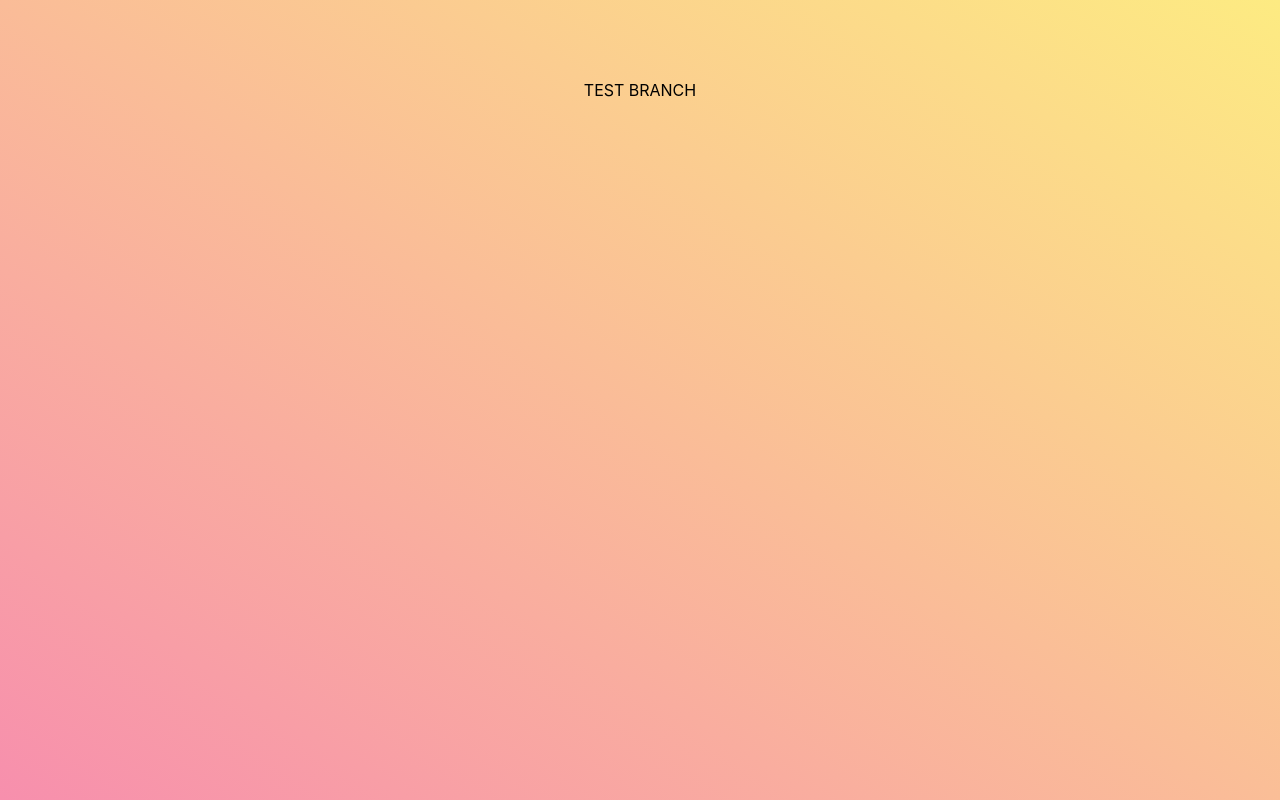
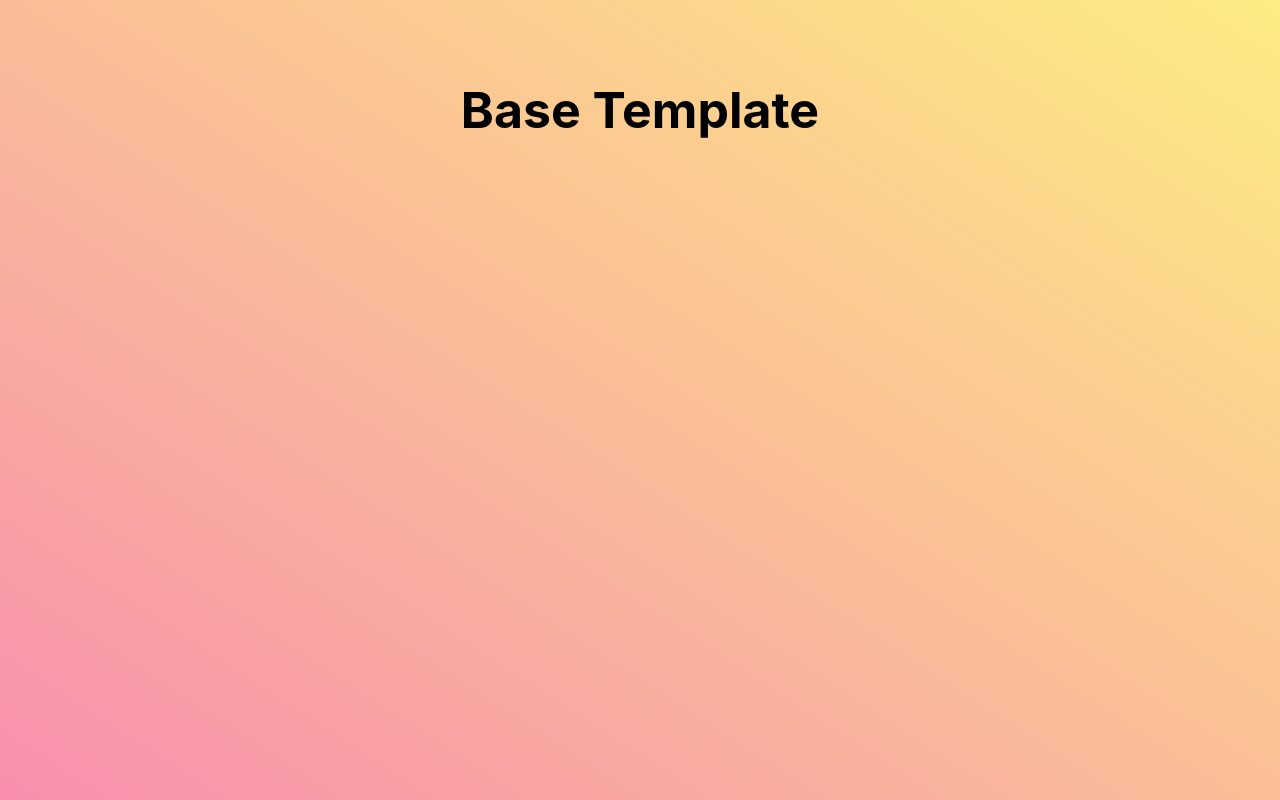
Before and after one commit to GETSHOU/REACT_App-education, a React (Create React App) app: page / in a window 1280 px wide. Built offline with nearby package versions, Linux system fonts and the light colour scheme.

Commit message:
changed base template files

```diff
--- a/src/App.css
+++ b/src/App.css
@@ -1,3 +1,7 @@
 .App {
-	text-align: center;
+	flex: 1;
+	display: flex;
+	flex-direction: column;
+	align-items: center;
+	padding: 80px 15px 15px 15px;
 }
--- a/src/App.js
+++ b/src/App.js
@@ -1,4 +1,3 @@
-import './clearFix.css';
 import './App.css';
 import { Component } from './components/Component/Component';
 
--- a/src/components/Component/Component.jsx
+++ b/src/components/Component/Component.jsx
@@ -1,5 +1,7 @@
+import componentStyles from './Component.module.css';
+
 export const Component = (props) => {
 	return (
-		<div>TEST BRANCH</div>
+		<div className={componentStyles.example}>Base Template</div>
 	)
 }
--- a/src/components/Component/Component.module.css
+++ b/src/components/Component/Component.module.css
@@ -0,0 +1,4 @@
+.example {
+	font-size: 50px;
+	font-weight: bold;
+}
--- a/src/index.css
+++ b/src/index.css
@@ -25,11 +25,3 @@ code {
 	height: 100%;
 	width: 100%;
 }
-
-.App {
-	flex: 1;
-	display: flex;
-	flex-direction: column;
-	align-items: center;
-	padding: 80px 15px 15px 15px;
-}
--- a/src/index.js
+++ b/src/index.js
@@ -1,5 +1,6 @@
 import React from 'react';
 import ReactDOM from 'react-dom/client';
+import './clearFix.css';
 import './index.css';
 import { App } from './App';
 
```
